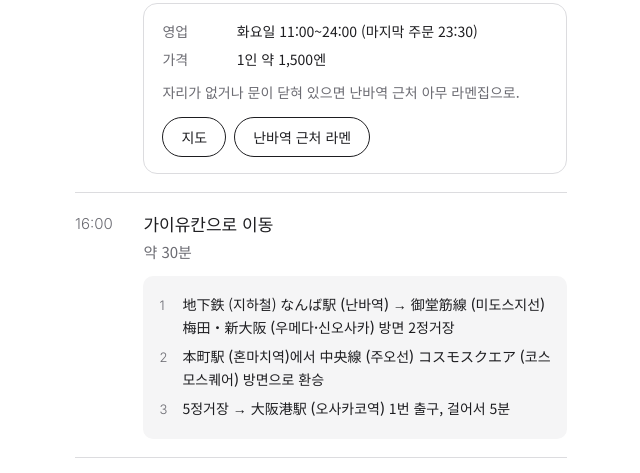
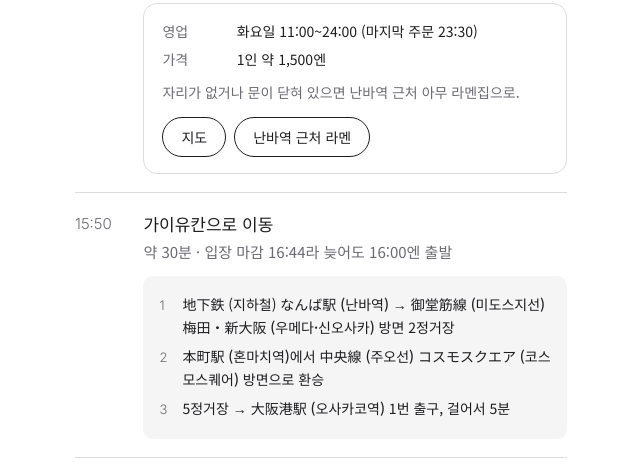
Before and after one commit to ryuretona/tona-artmug, a plain HTML site: page osaka-trip.html in a window 1280 px wide. Shown: the part 1588-2061 px from the top of the page, without its empty margins (319-959 px from the left). Drawn offline with Linux system fonts and the light colour scheme.

Commit message:
Leave earlier for Kaiyukan entry window
Co-Authored-By: Claude Opus 5.5 <noreply@anthropic.com>
Claude-Session: https://claude.ai/code/session_01A7Lg8eDme5yMRW1H62c68M

```diff
--- a/osaka-trip.html
+++ b/osaka-trip.html
@@ -120,7 +120,7 @@ footer p+p{margin-top:8px}
       <div class="btns"><a class="btn" href="https://www.google.com/maps/search/?api=1&query=%E7%84%A1%E9%99%90%E3%83%A9%E3%83%BC%E3%83%A1%E3%83%B3%20%E9%9B%A3%E6%B3%A2%E4%B8%AD%E6%9C%AC%E5%BA%97">지도</a><a class="btn" href="https://www.google.com/maps/search/?api=1&query=%E3%83%A9%E3%83%BC%E3%83%A1%E3%83%B3%20%E3%81%AA%E3%82%93%E3%81%B0%E9%A7%85">난바역 근처 라멘</a></div>
       </div>
     </div></li>
-    <li><span class="t">16:00</span><div class="ev"><b>가이유칸으로 이동</b><span class="s">약 30분</span>
+    <li><span class="t">15:50</span><div class="ev"><b>가이유칸으로 이동</b><span class="s">약 30분 · 입장 마감 16:44라 늦어도 16:00엔 출발</span>
       <div class="route"><ol>
         <li><span>地下鉄 (지하철) <span class="x">なんば駅 (난바역)</span> → <span class="x">御堂筋線 (미도스지선) 梅田・新大阪 (우메다·신오사카) 방면</span> 2정거장</span></li>
         <li><span><span class="x">本町駅 (혼마치역)</span>에서 <span class="x">中央線 (주오선) コスモスクエア (코스모스퀘어) 방면</span>으로 환승</span></li>
```
